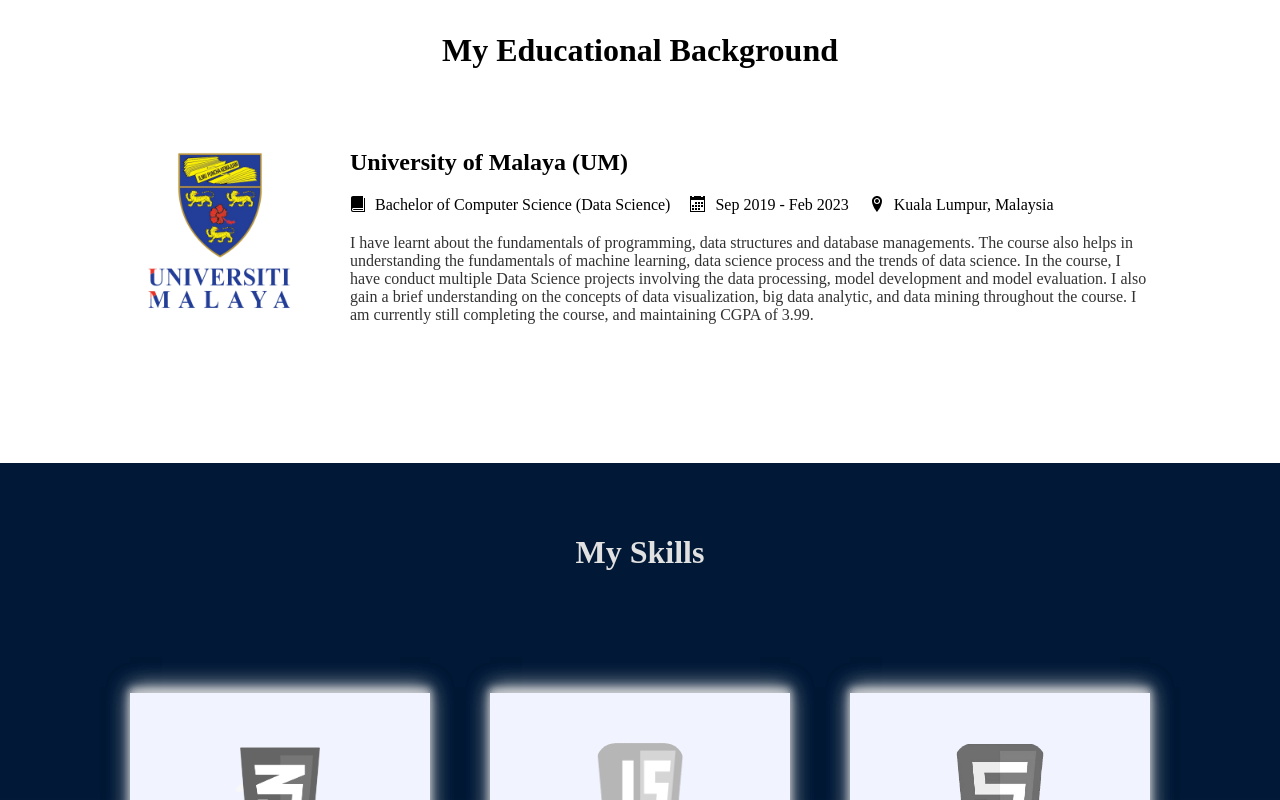
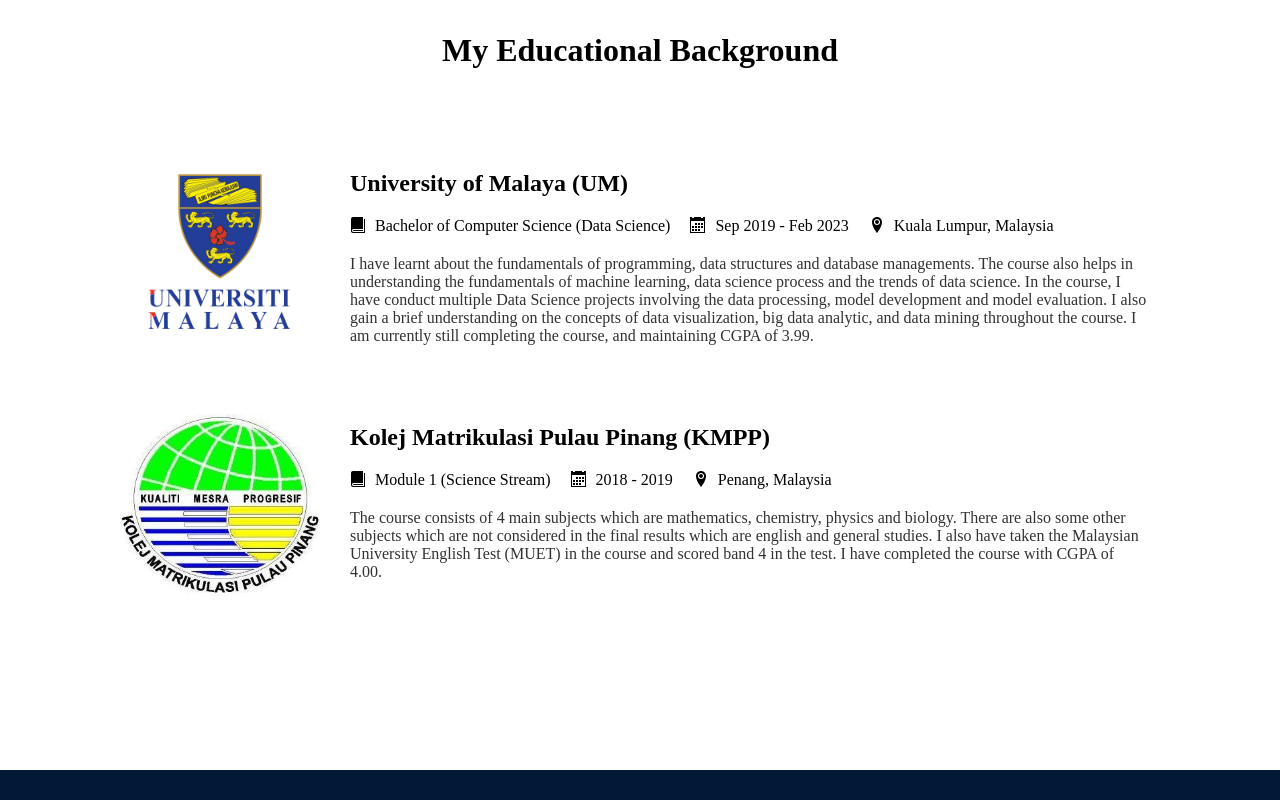
Before and after one commit to onghengkiat/Portfolio, a React (Create React App) app: page / in a window 1280 px wide. Shown: the part 868-1668 px from the top of the page. Built offline with nearby package versions, Linux system fonts and the light colour scheme.

Commit message:
Added one more educational background, slightly modify the css for educational block on home page, changed the icon of the website title

```diff
--- a/public/index.html
+++ b/public/index.html
@@ -2,14 +2,14 @@
 <html lang="en">
   <head>
     <meta charset="utf-8" />
-    <link rel="icon" href="%PUBLIC_URL%/favicon.ico" />
+    <link rel="icon" href="%PUBLIC_URL%/homePage/mypic.jpg" />
     <meta name="viewport" content="width=device-width, initial-scale=1" />
     <meta name="theme-color" content="#000000" />
     <meta
       name="portfolio"
       content="Ong Heng Kiat's Portfolio"
     />
-    <link rel="apple-touch-icon" href="%PUBLIC_URL%/logo192.png" />
+    <link rel="apple-touch-icon" href="%PUBLIC_URL%/homePage/mypic.jpg" />
     <!--
       manifest.json provides metadata used when your web app is installed on a
       user's mobile device or desktop. See https://developers.google.com/web/fundamentals/web-app-manifest/
--- a/src/components/Home/Home.css
+++ b/src/components/Home/Home.css
@@ -54,7 +54,6 @@
 }
 
 .educationHeader {
-    margin-bottom: 50px;
     text-align: center;
 }
 
@@ -63,13 +62,17 @@
     padding: 20px;
 }
 
+.education {
+    margin: 50px 0;
+}
+
 .educationImageContainer {
     text-align: center;
 }
 
 .educationImage {
-    height: 200px;
-    width: auto;
+    width: 200px;
+    height: auto;
 }
 
 .educationContent {
--- a/src/components/Navbar/Navbar.js
+++ b/src/components/Navbar/Navbar.js
@@ -1,4 +1,4 @@
-import React, { useEffect, useState } from 'react';
+import React, { useState } from 'react';
 import './Navbar.css';
 import {
   AiFillIdcard,
--- a/src/data/educations.json
+++ b/src/data/educations.json
@@ -6,5 +6,13 @@
         "date": "Sep 2019 - Feb 2023",
         "location": "Kuala Lumpur, Malaysia",
         "description": "I have learnt about the fundamentals of programming, data structures and database managements. The course also helps in understanding the fundamentals of machine learning, data science process and the trends of data science. In the course, I have conduct multiple Data Science projects involving the data processing, model development and model evaluation. I also gain a brief understanding on the concepts of data visualization, big data analytic, and data mining throughout the course. I am currently still completing the course, and maintaining CGPA of 3.99."
+    },
+    {
+        "institute": "Kolej Matrikulasi Pulau Pinang (KMPP)",
+        "imageUrl": "homePage/KMPP.jpg",
+        "title": "Module 1 (Science Stream)",
+        "date": "2018 - 2019",
+        "location": "Penang, Malaysia",
+        "description": "The course consists of 4 main subjects which are mathematics, chemistry, physics and biology. There are also some other subjects which are not considered in the final results which are english and general studies. I also have taken the Malaysian University English Test (MUET) in the course and scored band 4 in the test. I have completed the course with CGPA of 4.00."
     }
 ]
```
Also changed, not shown: public/homePage/KMPP.jpg (added), public/manifest.json.
